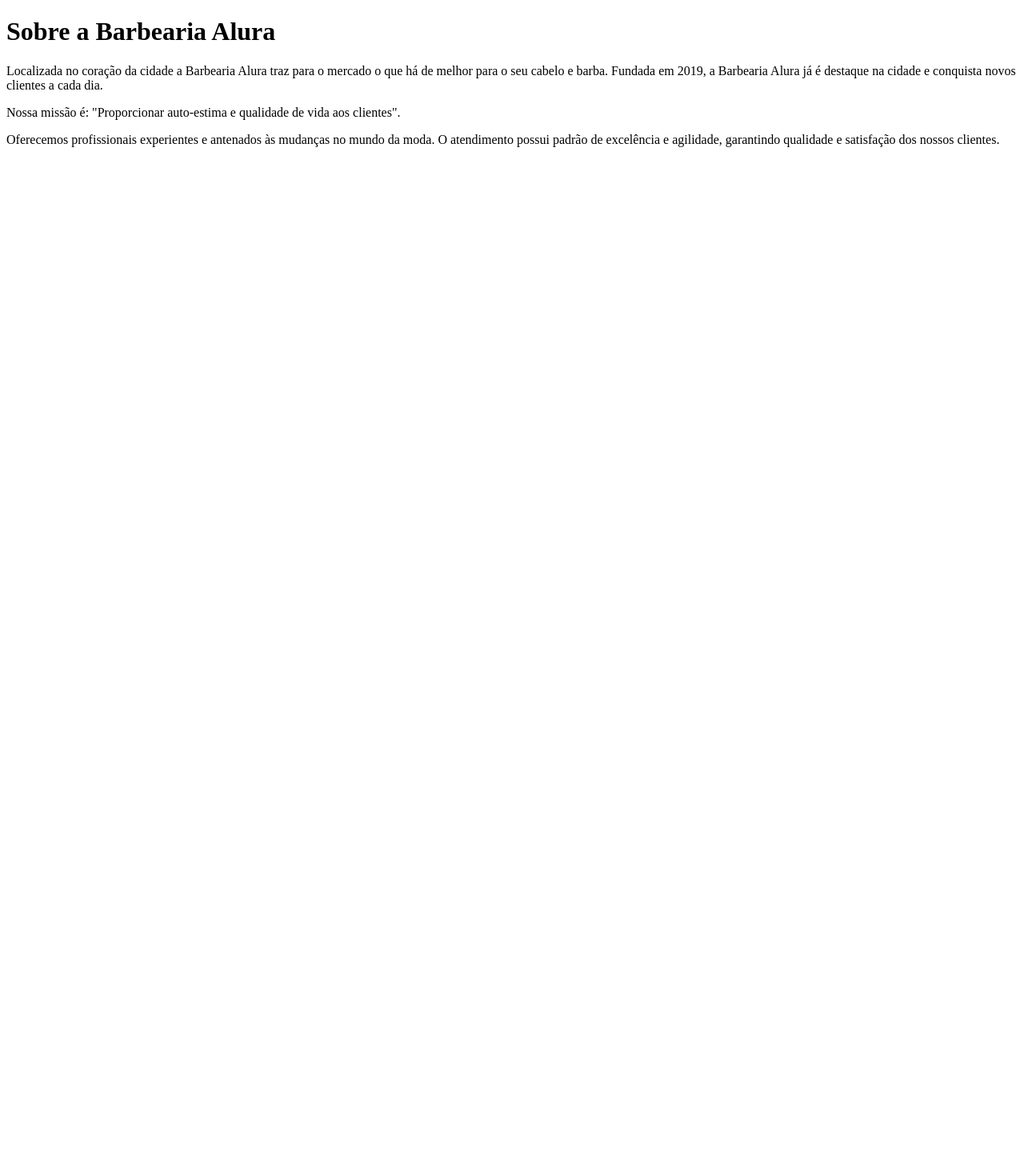
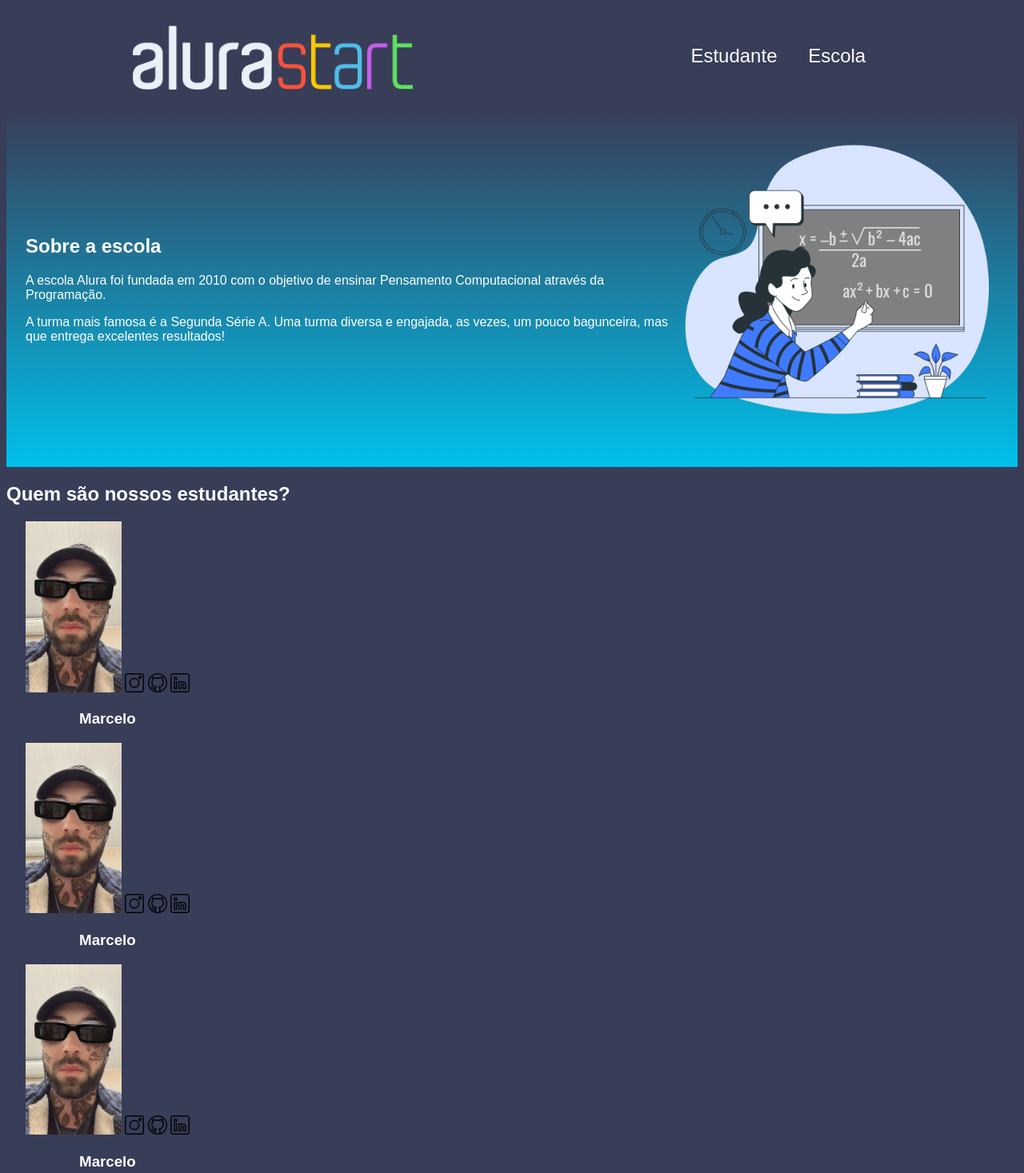
Before and after one commit to MarcosFernandes07/PCJoseFerreira, a plain HTML site: page index.html in a window 1280 px wide. Shown: the whole page at 80% size. Before the commit the page ends 800 px from the top, so only its background shows below. Drawn offline with Linux system fonts and the light colour scheme.

Commit message:
Marcos Paulo :)

```diff
--- a/index.html
+++ b/index.html
@@ -1,19 +1,127 @@
 <!DOCTYPE html>
-<html>
+<html lang="en">
 <head>
-    <meta charset='utf-8'>
-    <meta http-equiv='X-UA-Compatible' content='IE=edge'>
-    <title>Page Title</title>
-    <meta name='viewport' content='width=device-width, initial-scale=1'>
-    <link rel='stylesheet' type='text/css' media='screen' href='main.css'>
-    <script src='main.js'></script>
+    <meta charset="UTF-8">
+    <meta http-equiv="X-UA-Compatible" content="IE=edge">
+    <meta name="viewport" content="width=device-width, initial-scale=1.0">
+    <title>Document</title>
+    <link rel=”stylesheet” href=”style.css”>
+    <link rel=”preconnect” href=”https://fonts.googleapis.com”>
+    <link rel=”preconnect” href=”https://fonts.gstatic.com” crossorigin>
+    <link href=”https://fonts.googleapis.com/
+    css2?family=Inter:wght@700&family=Poppins:wght@400;700&display=swap”
+    rel=”stylesheet”>
 </head>
+
+
+
+<header>
+  <style>
+    .cabecalho{
+      background-color: #383d58;
+      color:white;
+      display:flex;
+      justify-content:  space-around;
+      padding: 24px 0;
+      font-size: 24px;
+    }
+
+.cabecalho-lista-item{
+display: inline;
+margin:0 16px;
+padding: 24px 0;
+
+}
+.escola{
+background-image: linear-gradient(#383D58,#00c0eb);
+color: white;
+display:flex;
+justify-content: center;
+align-items: center;
+padding: 24px;
+
+
+}
+.estudante-icone{
+  width:24px;
+}
+
+.estudante-div{
+  text-align: center;
+}
+
+.estudante-imagem{
+width: 120px;
+}
+
+.estudante-todos{
+display: grid;
+grid-template-columns: 20% 20% 20% 20%;
+
+}
+
+  </style>
+</header>
+
+<style>
+
+body{
+  background-color:#383d58;
+  color: white;
+
+}
+
+body{
+  font-family:'poppins', sans-serif ;
+}
+
+
+</style>
+
 <body>
-<h1>Sobre a Barbearia Alura</h1>
+  <header class="cabecalho">
 
-<p>Localizada no coração da cidade a Barbearia Alura traz para o mercado o que há de melhor para o seu cabelo e barba. Fundada em 2019, a Barbearia Alura já é destaque na cidade e conquista novos clientes a cada dia.</p>
+    <img class="cabecalho-imagem" src="alurastart logo.png"  width="350px" alt="logo da alura start">
+    <ul  class="cabecalho-lista-item">
+<li class="cabecalho-lista-item">Estudante</li>
+<li class="cabecalho-lista-item">Escola</li>
 
-<p>Nossa missão é: "Proporcionar auto-estima e qualidade de vida aos clientes".</p>
+</ul>
 
-<p>Oferecemos profissionais experientes e antenados às mudanças no mundo da moda. O atendimento possui padrão de excelência e agilidade, garantindo qualidade e satisfação dos nossos clientes.</p>
+
+</header>
+<section class="escola">
+  <div class="escola-conteúdo">
+  <h2 class="escola-titulo">Sobre a escola </h2>
+  <p class="escola-texto-um">A escola Alura foi fundada em 2010 com o objetivo de ensinar Pensamento Computacional através da Programação.  </p>
+  <p class="escola-texto-dois">A turma mais famosa é a Segunda Série A. Uma turma diversa e engajada, as vezes, um pouco bagunceira, mas que entrega excelentes resultados!</p>
+  </div>
+<img src="Formula-bro.png" width="400" alt="monitor imagem" >
+</section>
+<section class="Estudante">
+  <h2 class="Estudante-titulo"> Quem são nossos estudantes?</h2>
+<div class="estudante-todos">
+  <div class="estudante-div">
+  <img class="estudante-imagem"  src="Marcelo.jpeg" alt="foto do estudante Marcelo">
+  <img class="estudante-icone" src="instagram.png" alt=”Instagram”>
+<img class="estudante-icone" src="github.png" alt=”Github”>
+<img class="estudante-icone" src="linkedin.png" alt=”LinkedIn”>
+<h3 class="estudante-nome">Marcelo</h3>
+  <div class="estudante-div">
+    <img class="estudante-imagem"  src="Marcelo.jpeg" alt="foto do estudante Marcelo">
+    <img class="estudante-icone" src="instagram.png" alt=”Instagram”>
+  <img class="estudante-icone" src="github.png" alt=”Github”>
+  <img class="estudante-icone" src="linkedin.png" alt=”LinkedIn”>
+  <h3 class="estudante-nome">Marcelo</h3>
+    <div class="estudante-div">
+        <img class="estudante-imagem"  src="Marcelo.jpeg" alt="foto do estudante Marcelo">
+        <img class="estudante-icone" src="instagram.png" alt=”Instagram”>
+      <img class="estudante-icone" src="github.png" alt=”Github”>
+      <img class="estudante-icone" src="linkedin.png" alt=”LinkedIn”>
+    <h3 class="estudante-nome">Marcelo</h3>
+        </div>
+</section>
+
+
 </body>
+</html>
```
Also changed, not shown: Formula-bro.png (added), Marcelo.jpeg (added), alurastart logo.png (added), github.png (added), instagram.png (added), linkedin.png (added).
